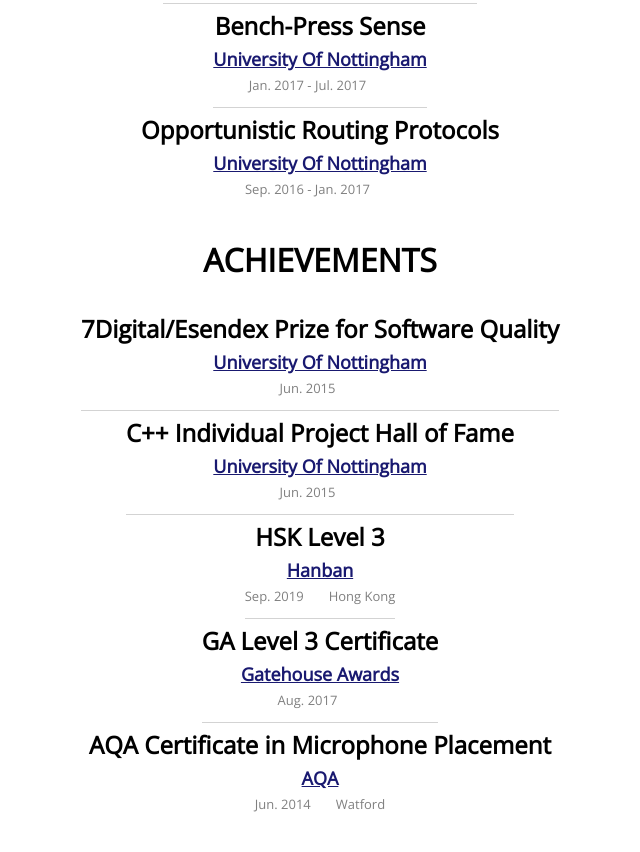
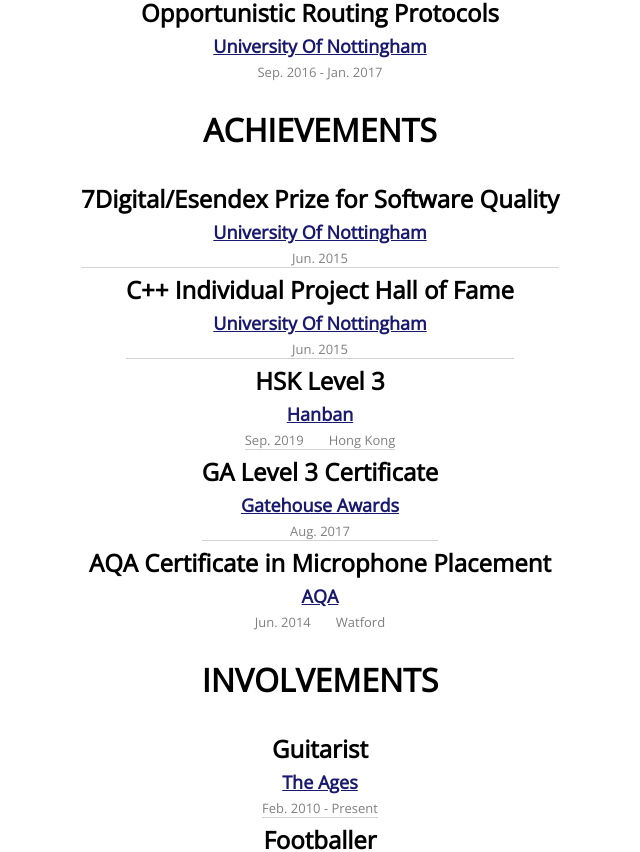
Before and after one commit to nickjhill14/portfolio-website, a React (Create React App) app: page / in a window 1280 px wide. Shown: the part 1914-2766 px from the top of the page, without its empty margins (320-960 px from the left). Built offline with nearby package versions, Linux system fonts and the light colour scheme.

Commit message:
Fix time and location alignment

```diff
--- a/src/components/cvSection/CVSection.tsx
+++ b/src/components/cvSection/CVSection.tsx
@@ -17,7 +17,7 @@
             <h3 className="cvSectionSubHeading">{subHeading}</h3>
             <div className="cvSectionTimeLocation">
                 <p>{time}</p>
-                <p>{location}</p>
+                {location && <p>{location}</p>}
             </div>
         </article>
     );
--- a/src/components/cvSection/cv-section.css
+++ b/src/components/cvSection/cv-section.css
@@ -11,6 +11,7 @@
 }
 
 .cvSectionHeading {
+    text-align: center;
     margin-top: 0;
     margin-bottom: 5px;
     font-size: x-large;
@@ -27,11 +28,18 @@
 
 .cvSectionTimeLocation {
     display: flex;
-    gap: 25px;
+}
+
+.cvSectionTimeLocation > p:first-child {
+    margin-right: 25px;
+}
+
+.cvSectionTimeLocation > p:only-child {
+    margin-right: 0;
 }
 
 .cvSectionTimeLocation > p {
-    margin-top: 0;
+    margin: 0;
     font-size: small;
     font-family: 'Open Sans', sans-serif;
     color: gray;
```
